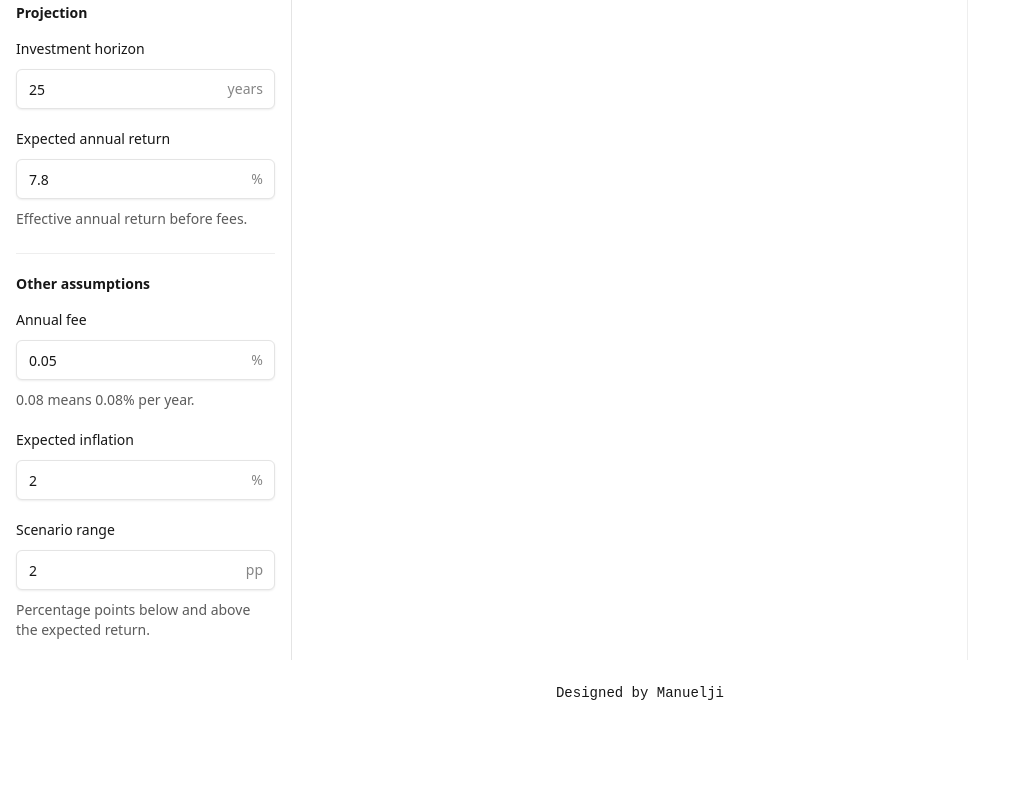
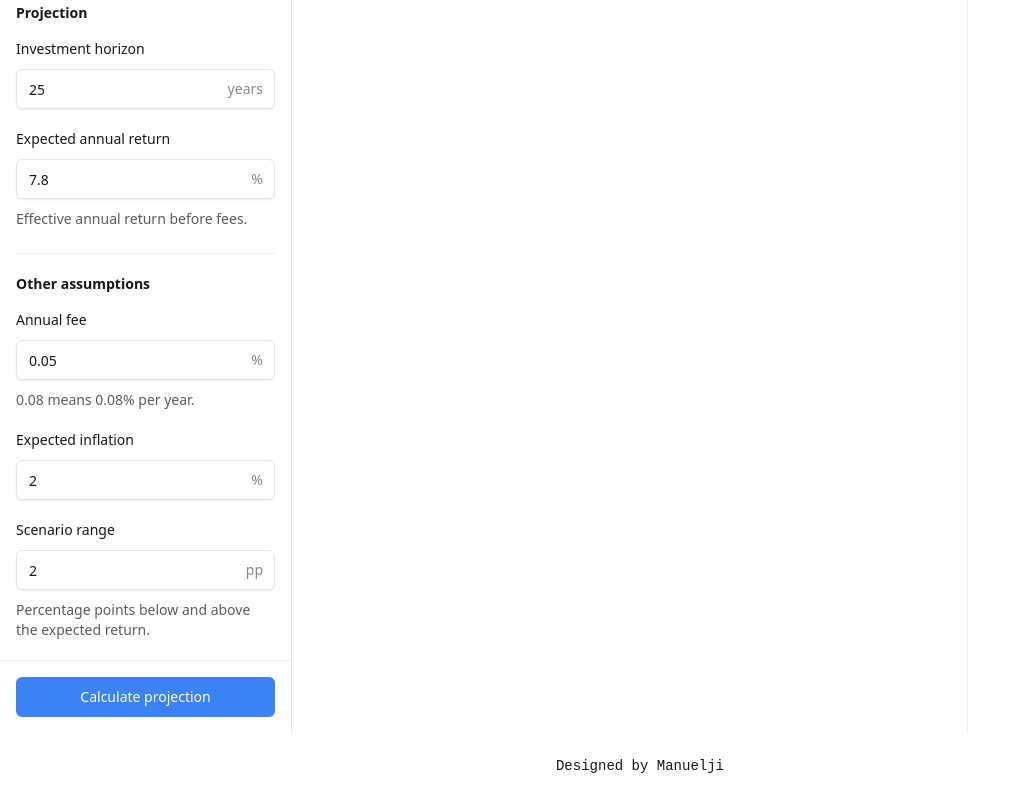
Before and after one commit to Manuelji022/incom, a Next.js app: page / in a window 1280 px wide. Shown: the part 669-1469 px from the top of the page, without its empty margins (0-1031 px from the left). Before the commit the page ends 1396 px from the top, so only its background shows below. Built offline with nearby package versions, Linux system fonts and the light colour scheme.

Commit message:
Improve compound input sidebar

```diff
--- a/components/compound-input-sidebar.tsx
+++ b/components/compound-input-sidebar.tsx
@@ -1,5 +1,6 @@
 import type { ComponentProps } from "react";
 
+import { Button } from "@/components/ui/button";
 import { Field, FieldDescription, FieldGroup, FieldLabel } from "@/components/ui/field";
 import { Input } from "@/components/ui/input";
 
@@ -43,7 +44,7 @@ function NumericField({
           inputMode="decimal"
           defaultValue={defaultValue}
           aria-describedby={descriptionId}
-          className="pr-14 tabular-nums"
+          className="pr-14 tabular-nums [appearance:textfield] [&::-webkit-inner-spin-button]:appearance-none [&::-webkit-outer-spin-button]:appearance-none"
         />
         <span
           aria-hidden="true"
@@ -224,6 +225,12 @@ export function CompoundInputSidebar({
           </section>
         </div>
       </div>
+
+      <footer className="border-t border-border-subtle px-4 py-4">
+        <Button type="submit" className="w-full">
+          Calculate projection
+        </Button>
+      </footer>
     </aside>
   );
 }
```
